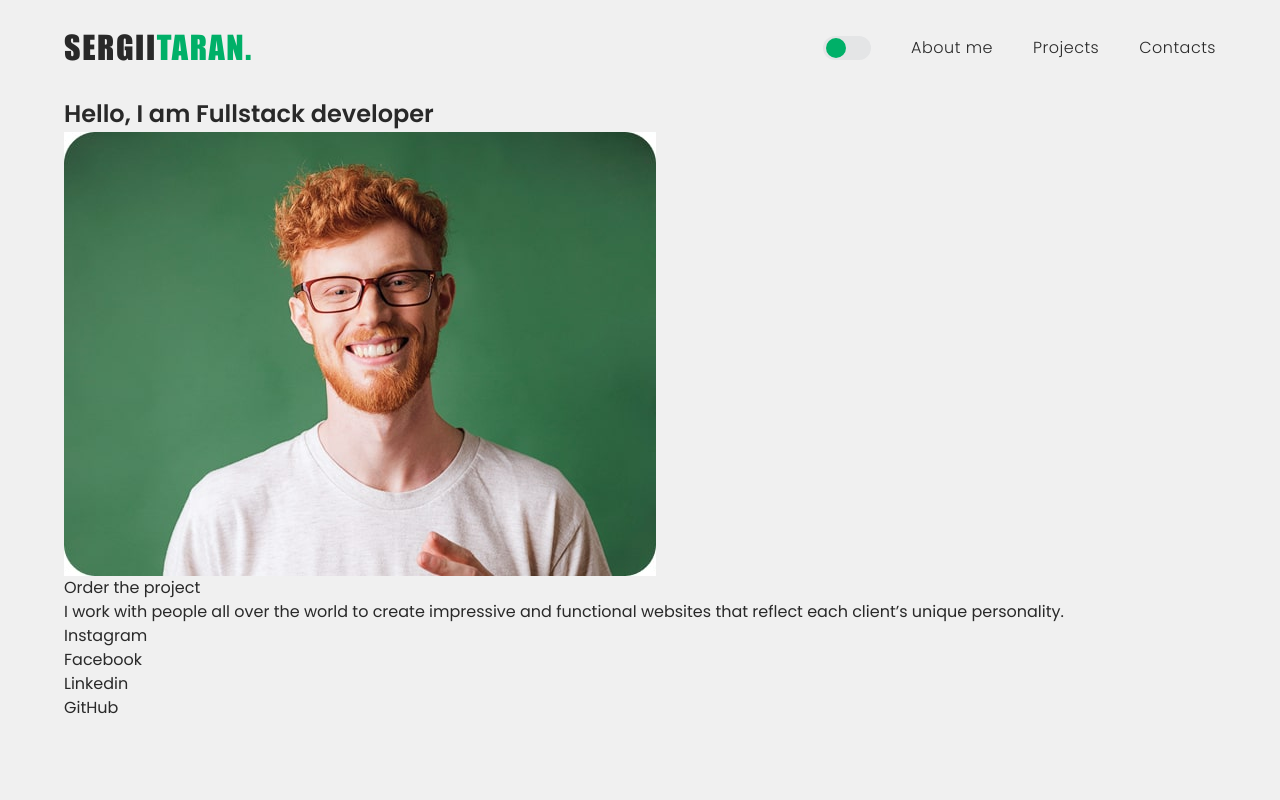
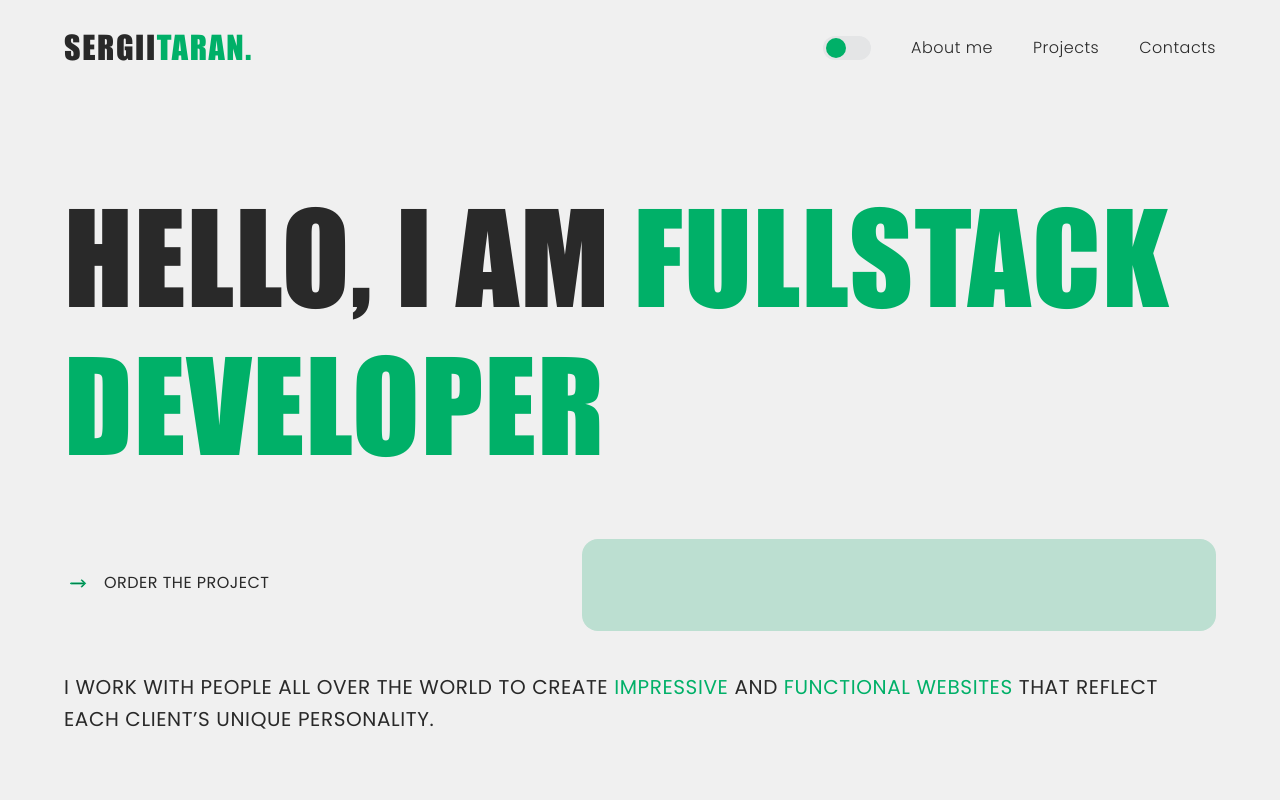
Before and after one commit to Sergii-Taran/my-portfolio-template, a plain HTML site: page index.html in a window 1280 px wide. Shown: the top 800 px of the page. Drawn offline with nearby package versions, Linux system fonts and the light colour scheme.

Commit message:
feat: start hero section styling

```diff
--- a/css/styles.css
+++ b/css/styles.css
@@ -470,7 +470,150 @@ body,
 /* ---------------------------- */
 /* ------- hero section ------- */
 
+.hero {
+  padding-top: 16px;
+  padding-bottom: 0;
+}
+
+.hero__container {
+  display: flex;
+  flex-direction: column;
+}
+
+.hero__top-wrapper {
+  margin-top: 96px;
+  margin-bottom: 40px;
+}
+
+.hero__title {
+  font-family: "Impact", sans-serif;
+
+  font-weight: 400;
+  font-size: 60px;
+  line-height: 1.25;
+  letter-spacing: 0.03em;
+  text-transform: uppercase;
+}
+
+.hero__title-accent {
+  color: var(--color-accent);
+}
+
+.hero__img {
+  display: none;
+}
+
+.hero__bottom-wrapper {
+  display: flex;
+  flex-direction: column;
+  gap: 40px;
+
+  margin-bottom: 72px;
+}
+
+.hero__link {
+  position: relative;
+  display: inline-block;
+
+  padding: 32px 0;
+
+  font-size: 16px;
+  line-height: 1.56;
+  letter-spacing: 0.03em;
+  text-transform: uppercase;
+  text-decoration: none;
+
+  overflow: hidden;
+}
+
+.hero__link-content {
+  display: inline-flex;
+  align-items: center;
+  gap: 12px;
+
+  transition: transform 250ms ease;
+}
+
+.hero__link:hover .hero__link-content {
+  transform: translateX(50px);
+}
+
+.hero__link::after {
+  content: "";
+  position: absolute;
+  top: 0;
+  right: 0;
+
+  width: 55%;
+  height: 100%;
+  background-color: var(--color-light);
+  border-radius: 16px;
+
+  z-index: -1;
+  transition: background-color 250ms ease;
+}
+
+.hero__link:hover::after {
+  background-color: var(--color-accent);
+}
+
+.hero__arrow {
+  stroke-width: 2px;
+  stroke: var(--color-accent);
+}
+
+.hero__text {
+  font-size: 20px;
+  line-height: 1.6;
+  letter-spacing: 0.03em;
+  text-transform: uppercase;
+  color: #292929;
+}
+
+.hero__text-accent {
+  color: var(--color-accent);
+}
+
+.hero__socials {
+  padding: 32px 0;
+  display: flex;
+  flex-direction: column;
+  gap: 24px;
+  align-items: center;
+  background-color: var(--color-dark);
+  margin-left: calc((100vw - 100%) / -2);
+  margin-right: calc((100vw - 100%) / -2);
+}
+
+.hero__socials-item {
+}
+
+.hero__socials-link {
+  font-weight: 300;
+  font-size: 16px;
+  line-height: 1.5;
+  letter-spacing: 0.03em;
+}
+
 @media screen and (min-width: 768px) {
+  .hero__top-wrapper {
+    margin-top: 72px;
+    margin-bottom: 60px;
+  }
+
+  .hero__title {
+    font-size: 124px;
+    line-height: 1.19;
+    letter-spacing: 0.01em;
+  }
+
+  .hero__bottom-wrapper {
+    display: flex;
+    flex-direction: column;
+    gap: 40px;
+
+    margin-bottom: 104px;
+  }
 }
 
 @media screen and (min-width: 1280px) {
--- a/index.html
+++ b/index.html
@@ -105,7 +105,11 @@
     <main>
       <section class="hero section">
         <div class="hero__container container">
-          <h1 class="hero__title">Hello, I am Fullstack developer</h1>
+          <div class="hero__top-wrapper">
+            <h1 class="hero__title">
+              Hello, I am
+              <span class="hero__title-accent">Fullstack developer</span>
+            </h1>
 
             <img
               class="hero__img"
@@ -117,8 +121,17 @@
               alt="Portrait of Fullstack developer"
               width="592"
             />
+          </div>
 
-          <a class="hero__link" href="#contacts">Order the project</a>
+          <div class="hero__bottom-wrapper">
+            <a class="hero__link" href="#contacts"
+              ><span class="hero__link-content">
+                <svg class="hero__arrow" width="28" height="15">
+                  <use href="/images/icons.svg#icon-arrow-hero"></use>
+                </svg>
+                Order the project</span
+              ></a
+            >
 
             <p class="hero__text">
               I work with people all over the world to create
@@ -126,6 +139,7 @@
               <span class="hero__text-accent">functional websites</span> that
               reflect each client’s unique personality.
             </p>
+          </div>
 
           <ul class="hero__socials" aria-label="Social networks">
             <li class="hero__socials-item">
```
Lines whose indentation alone changed are shown as unchanged.
